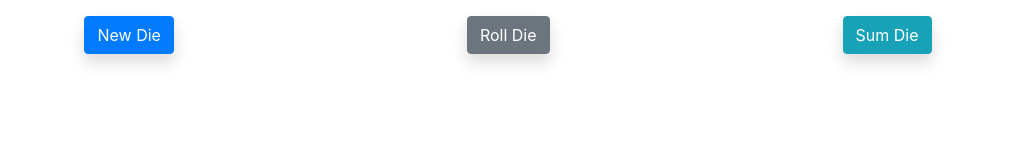
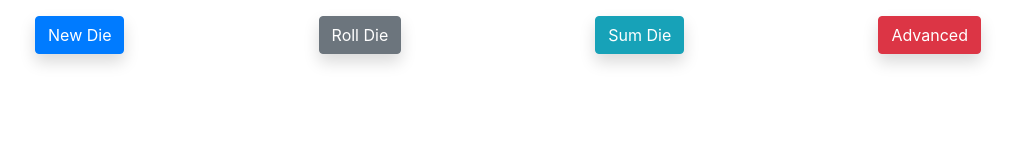
Before and after one commit to NSquale21/dicey-business, a plain HTML site: page index.html in a window 1280 px wide. Shown: the whole page, without its empty margins (132-1147 px from the left). Drawn offline with nearby package versions, Linux system fonts and the light colour scheme; some packages are replaced by stand-ins of ours; a script that the page names is missing.

Commit message:
Add advanced button

```diff
--- a/index.html
+++ b/index.html
@@ -14,6 +14,7 @@
 				<button type="button" class="new-die btn btn-primary btn-large shadow">New Die</button>
 				<button type="button" class="roll-die btn btn-secondary btn-large shadow">Roll Die</button>
 				<button type="button" class="sum-die btn btn-info btn-large shadow">Sum Die</button>
+				<button type="button" class="change-die btn btn-danger btn-large shadow">Advanced</button>
 			</div>
 		</header>
 		<main class="die-container"></main>
```
